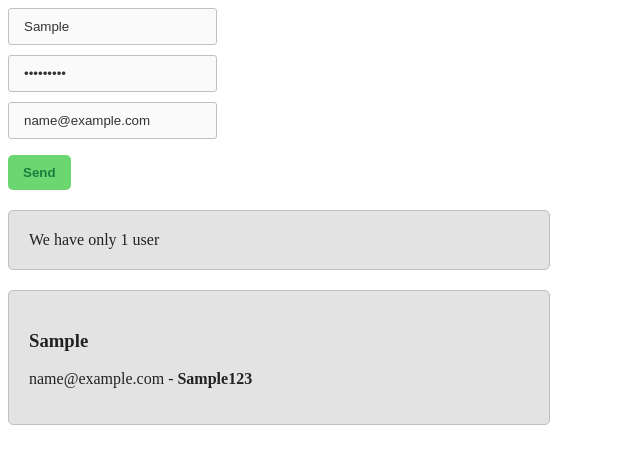
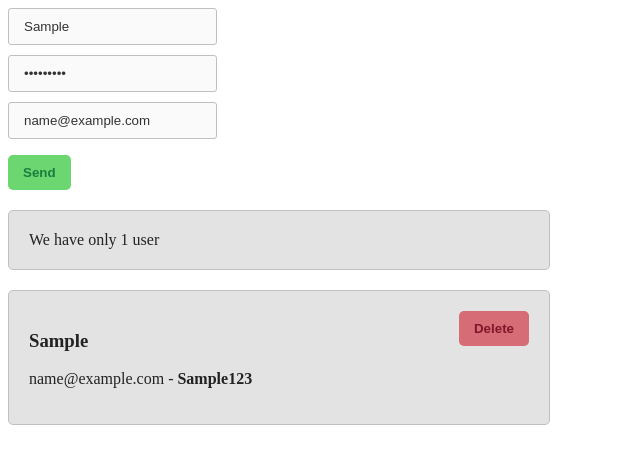
Before and after one commit to PavelSpectr/vue.js-crypto-weather, a Vue app: page / in a window 1280 px wide. Both pictures are taken after typing "Sample", "Sample123", "name@example.com" into the empty fields and a click on the button "Send". Shown: the top 464 px of the page, without its empty margins (0-640 px from the left). Built offline with nearby package versions, Linux system fonts and the light colour scheme.

Commit message:
Add compopnent User with styles & func

```diff
--- a/src/App.vue
+++ b/src/App.vue
@@ -1,5 +1,9 @@
 <script>
+import User from './components/User.vue'
+
 export default {
+  components: {User},
+
   data() {
     return {
       users: [],
@@ -26,6 +30,9 @@ export default {
         pass: this.userPass,
         email: this.userEmail
       })
+    },
+    deleteUser(index) {
+      this.users.splice(index, 1);
     }
   }
 }
@@ -49,10 +56,7 @@ export default {
     We have more than 1 element
   </div>
 
-  <div v-for="(el, index) in users" :key = index className="user">
-    <h3>{{el.name}}</h3>
-    <p>{{el.email}} - <b>{{el.pass}}</b></p>
-  </div>
+  <User v-for="(el, index) in users" :key=index :user="el" :index="index" :deleteUser="deleteUser" />
 
 </template>
 
@@ -62,7 +66,7 @@ input {
   margin-bottom: 10px;
   border-radius: 3px;
   border: 1px solid silver;
-  outline: non;
+  outline: none;
   padding: 10px 15px;
   background: #fafafa;
   color: #333;
--- /dev/null
+++ b/src/components/User.vue
@@ -0,0 +1,45 @@
+<template>
+  <div className="user">
+    <button @click="deleteUser(index)">Delete</button>
+    <h3>{{ user.name }}</h3>
+    <p>{{ user.email }} - <b>{{ user.pass }}</b></p>
+  </div>
+</template>
+
+<script>
+export default {
+  props: {
+    user: {
+      type: Object,
+      required: true
+    },
+    index: {
+      type: Number,
+      required: true
+    },
+    deleteUser: {
+      type: Function,
+      required: true
+    }
+  }
+}
+</script>
+
+<style scoped>
+  button {
+    border: 0;
+    border-radius: 5px;
+    outline: none;
+    padding: 10px 15px;
+    background: #d66c75;
+    color: #7f1629;
+    font-weight: bold;
+    cursor: pointer;
+    transition: transform 500ms ease;
+    float: right;
+  }
+
+  button:hover {
+    transform: translateY(-5px);
+  }
+</style>
```
